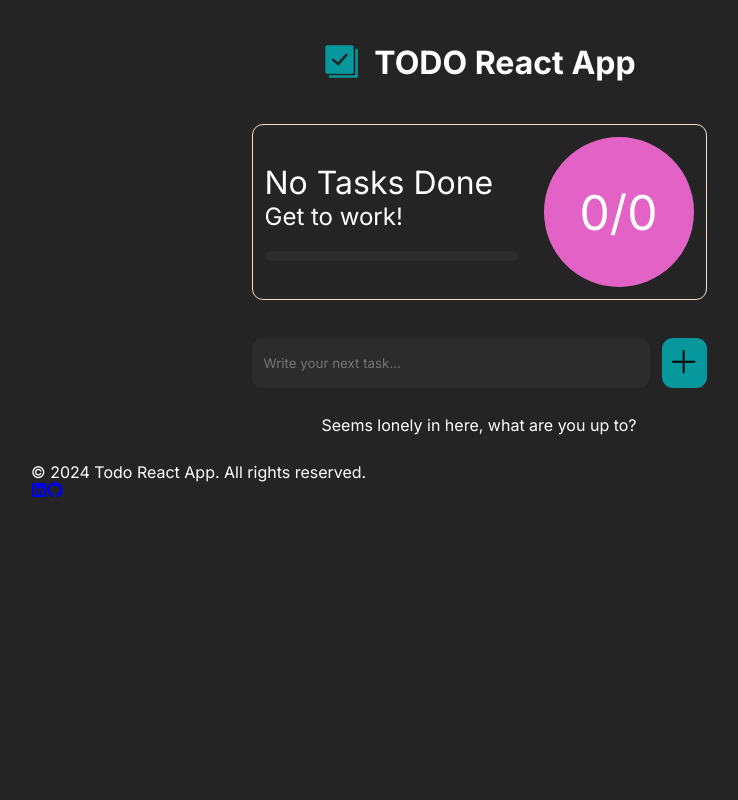
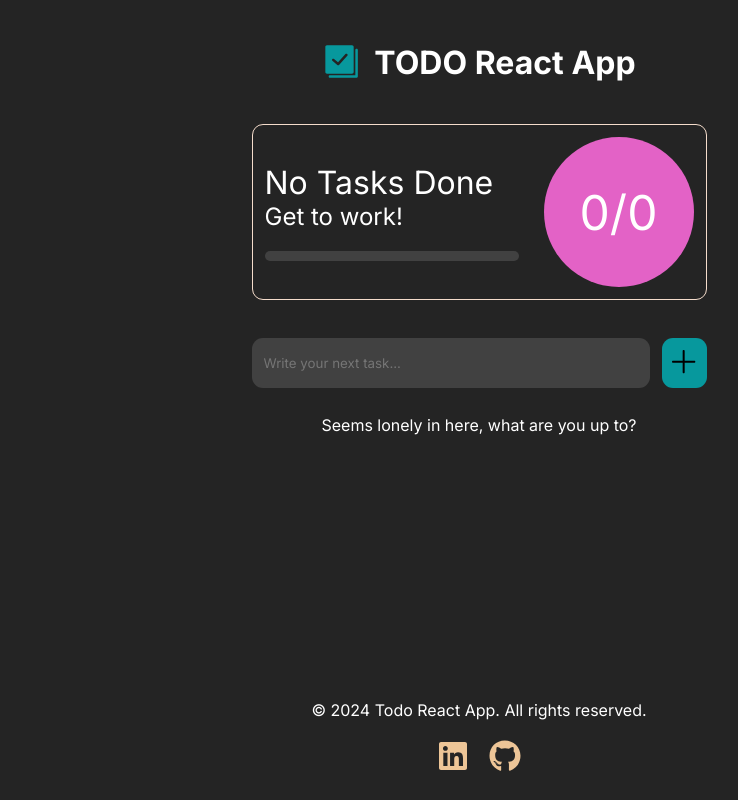
Before and after one commit to drpsych/todo-react-app, a Next.js app: page / in a window 1280 px wide. Shown: the whole page, without its empty margins (161-899 px from the left). Built offline with nearby package versions, Linux system fonts and the light colour scheme.

Commit message:
feat: Implement styling for footer
Added some styling to the footer.

```diff
--- a/src/app/styles.css
+++ b/src/app/styles.css
@@ -1,5 +1,7 @@
 :root {
   --background-color: #242424;
+  --input-color: #414141;
+  /* --input-color: #2c2c2c; */
   --text-color: #ffffff;
   --border-color: #f4dccb;
   --accent-color: #e362c6;
@@ -11,7 +13,6 @@
     var(--action-color),
     var(--accent-color)
   );
-  --input-color: #2c2c2c;
   --font-normal: 1rem;
   --font-large: 2rem;
   --font-small: 1.5rem;
@@ -65,6 +66,7 @@ button {
   display: flex;
   flex-direction: column;
   width: 70%;
+  height: 100vh;
 }
 
 @media (max-width: 610px) {
@@ -231,4 +233,37 @@ header {
   background-color: transparent;
   border: none;
   color: var(--action-color);
+  transition: all 0.3s ease;
 }
+
+.todo_items_right button:hover {
+  color: var(--accent-green);
+}
+
+/* Footer */
+.footer {
+  margin-top: auto;
+  padding: 20px;
+  background-color: var(--background-color);
+  color: var(--text-color);
+  text-align: center;
+  align-self: center;
+  max-width: 455px;
+  width: 100%;
+}
+
+.footer nav {
+  margin-top: 20px;
+}
+
+.footer a {
+  color: var(--action-color);
+  margin: 0 10px;
+  font-size: 2rem;
+  text-decoration: none;
+  transition: all 0.3s ease;
+}
+
+.footer a:hover {
+  color: var(--accent-green);
+}
--- a/src/components/Footer.jsx
+++ b/src/components/Footer.jsx
@@ -8,10 +8,10 @@ function Footer() {
     <footer className="footer">
       <p>&copy; {currentYear} Todo React App. All rights reserved.</p>
       <nav>
-        <a href="https://www.linkedin.com/in/brutoncole">
+        <a href="https://www.linkedin.com/in/brutoncole" target="_blank">
           <FaLinkedin />
         </a>
-        <a href="https://www.github.com/drspych">
+        <a href="https://www.github.com/drpsych" target="_blank">
           <FaGithub />
         </a>
       </nav>
```
